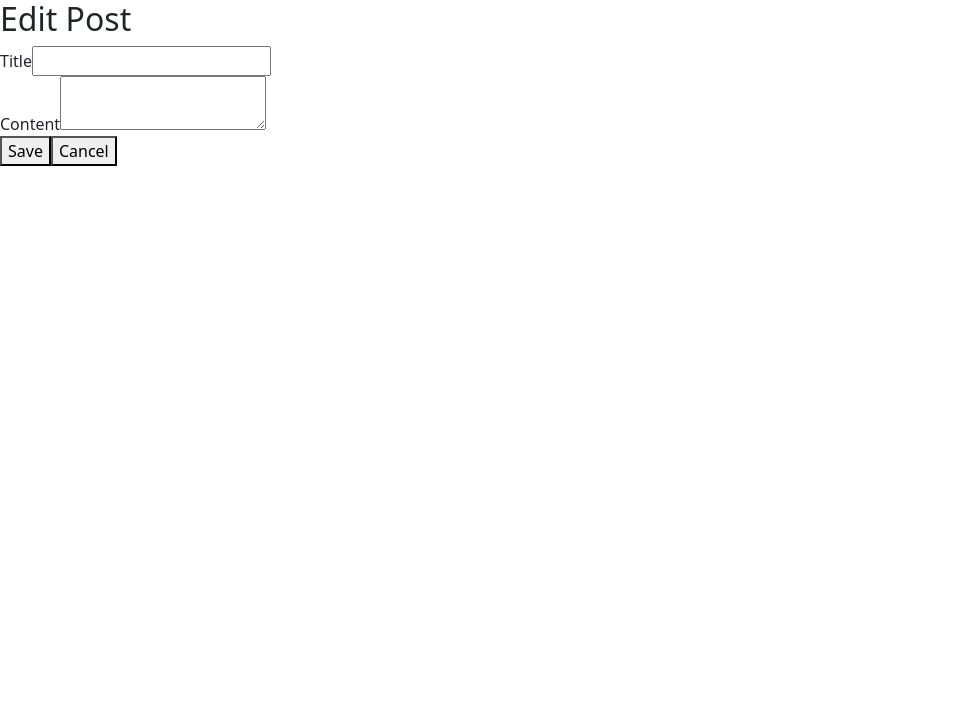
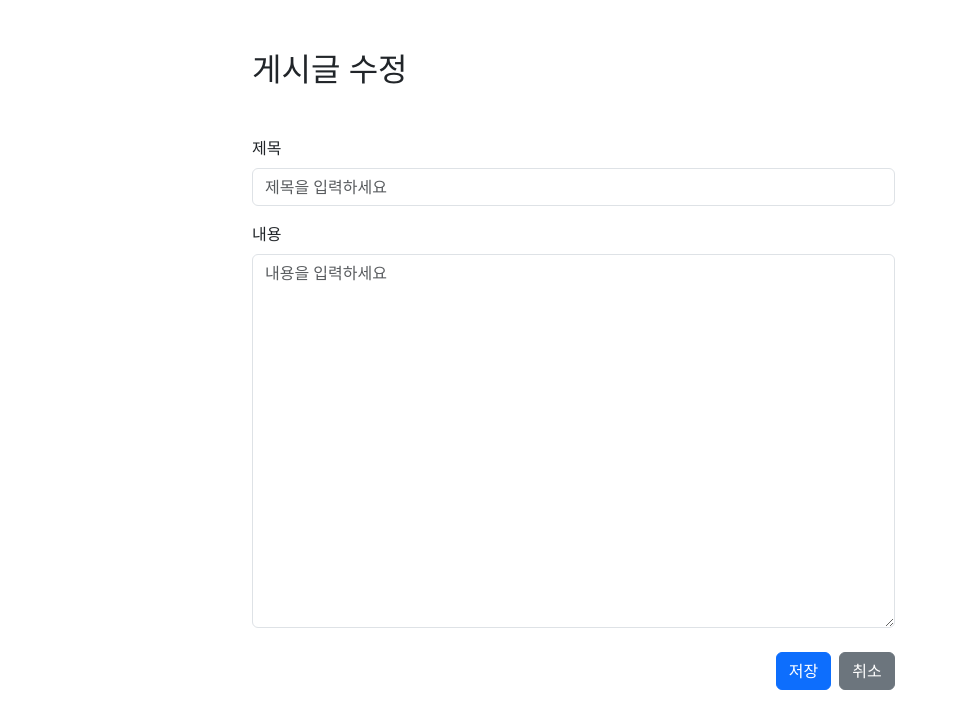
Before and after one commit to minjeong-j/REACT-NODE-APP, a React (Create React App) app: page /edit/1 in a window 1280 px wide. Shown: the top 728 px of the page, without its empty margins (0-958 px from the left). Built offline with nearby package versions, Linux system fonts and the light colour scheme; no server answers.

Commit message:
bootstrap 적용

```diff
--- a/src/components/PostContent.js
+++ b/src/components/PostContent.js
@@ -4,6 +4,7 @@ import { useParams, useNavigate } from 'react-router-dom';
 import { deletePost } from '../share/api'; // api.js에서 함수 불러오기
 import axios from 'axios';
 import { Link } from 'react-router-dom';  // 링크 추가
+import { Container, Row, Col, Button } from 'react-bootstrap';
 
 const PostContent = () => {
   const { id } = useParams();
@@ -87,21 +88,57 @@ const PostContent = () => {
 
 
   return (
-    <div>
-      <h2>{post.title}</h2>
-      <p>{post.content}</p>
-      <p><strong>조회수:</strong> {post.view_cnt}</p> {/* 조회수 표시 */}
-      <p><strong>작성일:</strong> {new Date(post.created_at).toLocaleString()}</p>
-       {/* 버튼 추가 */}
-      <button onClick={handleEdit}>Edit</button>
-      <button onClick={handleDelete}>Delete</button>
-      <div>
-        <Link to={"/"}>
-           게시글 목록
-        </Link>
-      </div>
-    </div>
+    <Container style={{ maxWidth: '800px', marginTop: '50px' }}>
+      <h2 className="mb-4">{post.title}</h2>
+      <Row className="mb-4">
+        {/* 조회수와 작성일을 같은 Row에 배치 */}
+        <Col md="6">
+          <p>
+            <strong>조회수:</strong> {post.view_cnt}
+          </p>
+        </Col>
+        <Col md="6" className="text-end">
+          <p>
+            <strong>작성일:</strong> {new Date(post.created_at).toLocaleString()}
+          </p>
+        </Col>
+      </Row>
+      <Row className="mb-3">
+        <Col>
+          {/* 내용에 테두리 추가 */}
+          <div
+            style={{
+              border: '1px solid #ccc', // 테두리 색상
+              borderRadius: '8px', // 테두리 둥글게
+              padding: '16px', // 내용과 테두리 간 간격
+              backgroundColor: '#f9f9f9', // 배경 색상
+              minHeight: '350px', // 최소 높이를 350px로 설정
+            }}>
+              <p>{post.content}</p>
+          </div>
+        </Col>
+      </Row>
+
+      <Row className="mt-4">
+        {/* 목록으로 돌아가기 버튼을 하단 왼쪽에 배치 */}
+        <Col md="6">
+          <Link to="/">
+            <Button variant="secondary">목록으로 돌아가기</Button>
+          </Link>
+        </Col>
+
+        <Col className="d-flex justify-content-end">
+          <Button variant="primary" className="me-2" onClick={handleEdit}>
+            수정
+          </Button>
+          <Button variant="danger" onClick={handleDelete}>
+            삭제
+          </Button>
+        </Col>
+      </Row>
+    </Container>
   );
 };
 
+
 export default PostContent;
--- a/src/components/PostEdit.js
+++ b/src/components/PostEdit.js
@@ -2,6 +2,7 @@ import React, { useEffect, useState } from 'react';
 import { useParams, useNavigate } from 'react-router-dom';
 import { editPost } from '../share/api';	//api.js에서 editPost 함수 불러오기
 import axios from 'axios';
+import { Container, Row, Col, Form, Button } from 'react-bootstrap';
 
 const PostEdit = () => {
 	const { id } = useParams();	//URL에서 post ID를 가져옴
@@ -39,26 +40,49 @@ const PostEdit = () => {
     };
 
    return (
-    	<div>
-        	<h2>Edit Post</h2>
-            <div>
-            	<label>Title</label>
-                <input
+    <Container style={{ maxWidth: '800px', marginTop: '50px' }}>
+      <h2 className="mb-5">게시글 수정</h2>
+      <Form>
+        {/* 제목 수정 */}
+        <Row className="mb-3">
+          <Form.Label>제목</Form.Label>
+          <Col md={10}>
+            <Form.Control
               type="text"
               value={title}
-                    onChange={(e) => setTitle(e.target.value)}	//제목 입력값 상태에 반영
+              onChange={(e) => setTitle(e.target.value)}
+              placeholder="제목을 입력하세요"
             />
-            </div>
-            <div>
-            <label>Content</label>
-            <textarea
+          </Col>
+        </Row>
+
+        {/* 내용 수정 */}
+        <Row className="mb-4 align-items-center">
+          <Form.Label>내용</Form.Label>
+          <Col md={10}>
+            <Form.Control
+              as="textarea"
+              rows={15}
               value={content}
-                onChange={(e) => setContent(e.target.value)}	//내용 입력값 상태에 반영
+              onChange={(e) => setContent(e.target.value)}
+              placeholder="내용을 입력하세요"
             />
-            </div>
-            <button onClick={handleSave}>Save</button>
-            <button onClick={() => navigate('/')}>Cancel</button>
-        </div>
+          </Col>
+        </Row>
+
+        {/* 버튼 */}
+        <Row className="mt-3">
+          <Col md={10} className="text-end">
+            <Button variant="primary" onClick={handleSave} className="me-2">
+              저장
+            </Button>
+            <Button variant="secondary" onClick={() => navigate('/')}>
+              취소
+            </Button>
+          </Col>
+        </Row>
+      </Form>
+    </Container>
   );
 };
 
--- a/src/components/PostForm.js
+++ b/src/components/PostForm.js
@@ -1,57 +1,74 @@
-// src/components/PostForm.js
 import React, { useState } from 'react';
 import axios from 'axios';
-// 게시글을 작성한 후 게시글 목록을 갱신할 수 있도록 Navigate를 사용해 목록 페이지로 이동
 import { useNavigate } from 'react-router-dom';
+import { Row, Col, Form, Button, Container } from 'react-bootstrap';
 
-function PostForm({ setPosts }) { //setPosts를 props로 받기
+function PostForm({ setPosts }) {
   const [title, setTitle] = useState('');
   const [content, setContent] = useState('');
-  const navigate = useNavigate();  // 글 작성 후 이동할 수 있도록 navigate 사용
+  const navigate = useNavigate();
 
   const handleSubmit = (e) => {
     e.preventDefault();
 
-    // API에 POST 요청을 보내서 글 작성
-    // axios.post('/api/posts', { title, content })
-    // axios.get('http://localhost:5001/api/posts', { title, content })
     axios.post('http://localhost:5001/api/posts', { title, content })
-      .then((response) => {
+      .then(() => {
         alert('게시글이 작성되었습니다.');
         setTitle('');
         setContent('');
 
-        // 작성한 글을 목록에 추가
         axios.get('http://localhost:5001/api/posts')
-          .then((response) => setPosts(response.data))  // 작성 후 PostList 업데이트
+          .then((response) => setPosts(response.data))
           .catch((error) => console.error('Error fetching posts:', error));
 
-        // 글 작성 후 PostList 페이지로 이동 >>>
         navigate('/');
       })
       .catch((error) => console.error('Error creating post:', error));
   };
 
   return (
+    <Container style={{ maxWidth: '800px', marginTop: '50px' }}>
+      <h2 className="mb-5">새 게시글 작성</h2>
       <form onSubmit={handleSubmit}>
-      <h2>새 게시글 작성</h2>
-      <div>
-        <label>제목</label>
-        <input
+        {/* 제목 입력 */}
+        <Row className="mb-3">
+          <Form.Label>제목</Form.Label>
+          <Col md={10}>
+            <Form.Control
               type="text"
               value={title}
               onChange={(e) => setTitle(e.target.value)}
+              placeholder="제목을 입력하세요"
             />
-      </div>
-      <div>
-        <label>내용</label>
-        <textarea
+          </Col>
+        </Row>
+
+        {/* 내용 입력 및 버튼 */}
+        <Row className="mb-4 align-items-center">
+          <Form.Label>내용</Form.Label>
+          <Col md={10} className="position-relative">
+            <Form.Control
+              as="textarea"
+              rows={15}
               value={content}
               onChange={(e) => setContent(e.target.value)}
-        ></textarea>
-      </div>
-      <button type="submit">작성</button>
+              placeholder="내용을 입력하세요"
+              style={{ paddingRight: '100px' }}
+            />
+            {/* 버튼을 textarea 왼쪽 아래에 위치 */}
+            <Button
+              className='mt-3'
+              variant="primary"
+              type="submit"
+              style={{
+                bottom: '10px',
+                right: '10px',
+              }}>작성
+            </Button>
+           </Col>
+        </Row>
       </form>
+    </Container>
   );
 }
 
```
Lines whose indentation alone changed are shown as unchanged.
